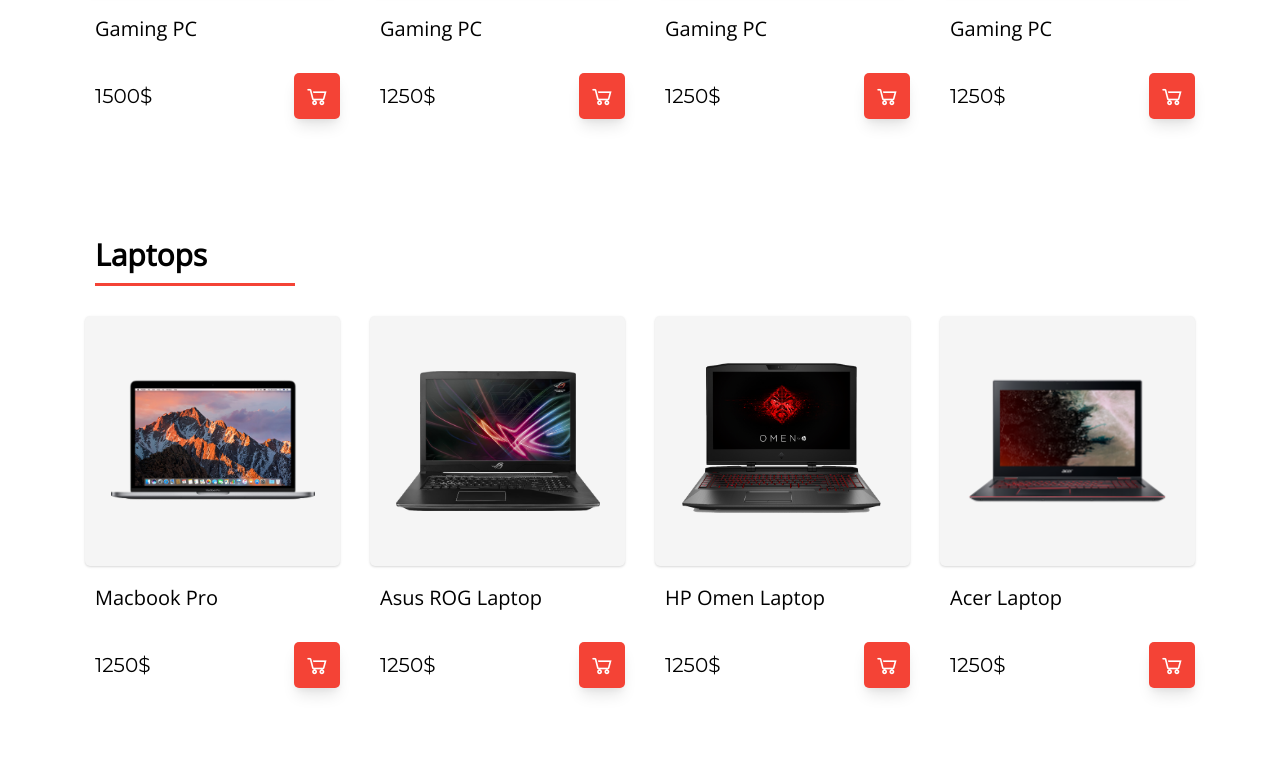
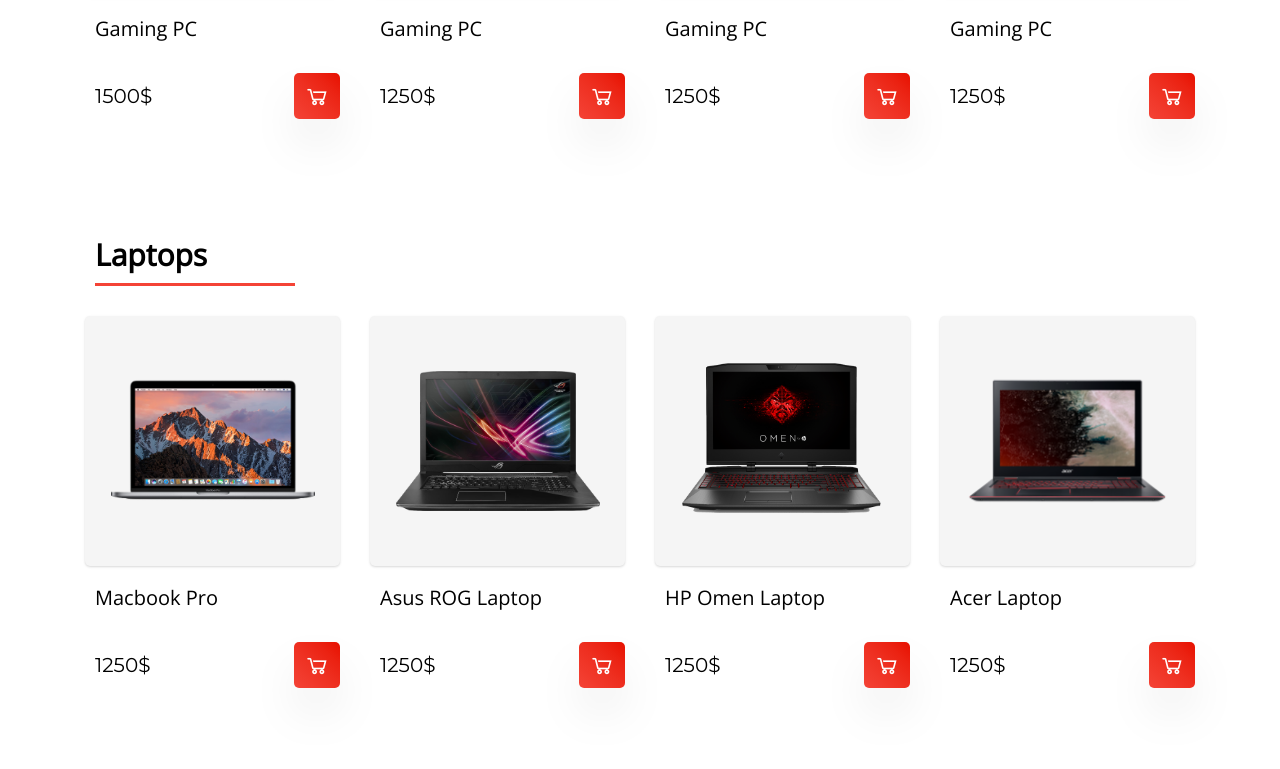
Before and after one commit to albeniskerqeli10/Ecommerce-Website-using-bootstrap-and-javascript, a plain HTML site: page index.html in a window 1280 px wide. Shown: the part 1161-1930 px from the top of the page. Drawn offline with nearby package versions, Linux system fonts and the light colour scheme.

Commit message:
Designing

```diff
--- a/index.html
+++ b/index.html
@@ -56,9 +56,11 @@
                 </a>
 
                 <div id="menu" class="dropdown-menu" aria-labelledby="dropdownMenuLink">
+                    <div class="row">
                   <a class="dropdown-item " href="#"></a>
                   <a class="dropdown-item" href="#"> </a>
                   <a class="dropdown-item" href="#">  </a>
+                </div>
                 </div>
               </div>            <i class="las la-search la-lg"></i>
         </div>
--- a/style.css
+++ b/style.css
@@ -317,14 +317,14 @@ line-height: 40px;
 .productrow .buy {
     padding: 10px  10px;
     font-family: var(--font2);
-    background-color: var(--red);
+    background: linear-gradient(to right top, #f44336, #f1392b, #ee2f20, #eb2212, #e71000);
     font-size: 13px;
     color: white;
     display: flex;
     align-items: center;
     justify-content: center;
     border-radius: 5px;
-    box-shadow: 0 10px 15px -3px rgba(0, 0, 0, 0.1), 0 4px 6px -2px rgba(0, 0, 0, 0.05);
+    box-shadow: 0 25px 50px -12px rgba(0, 0, 0, 0.25);
 
     border: none;
 }
```
